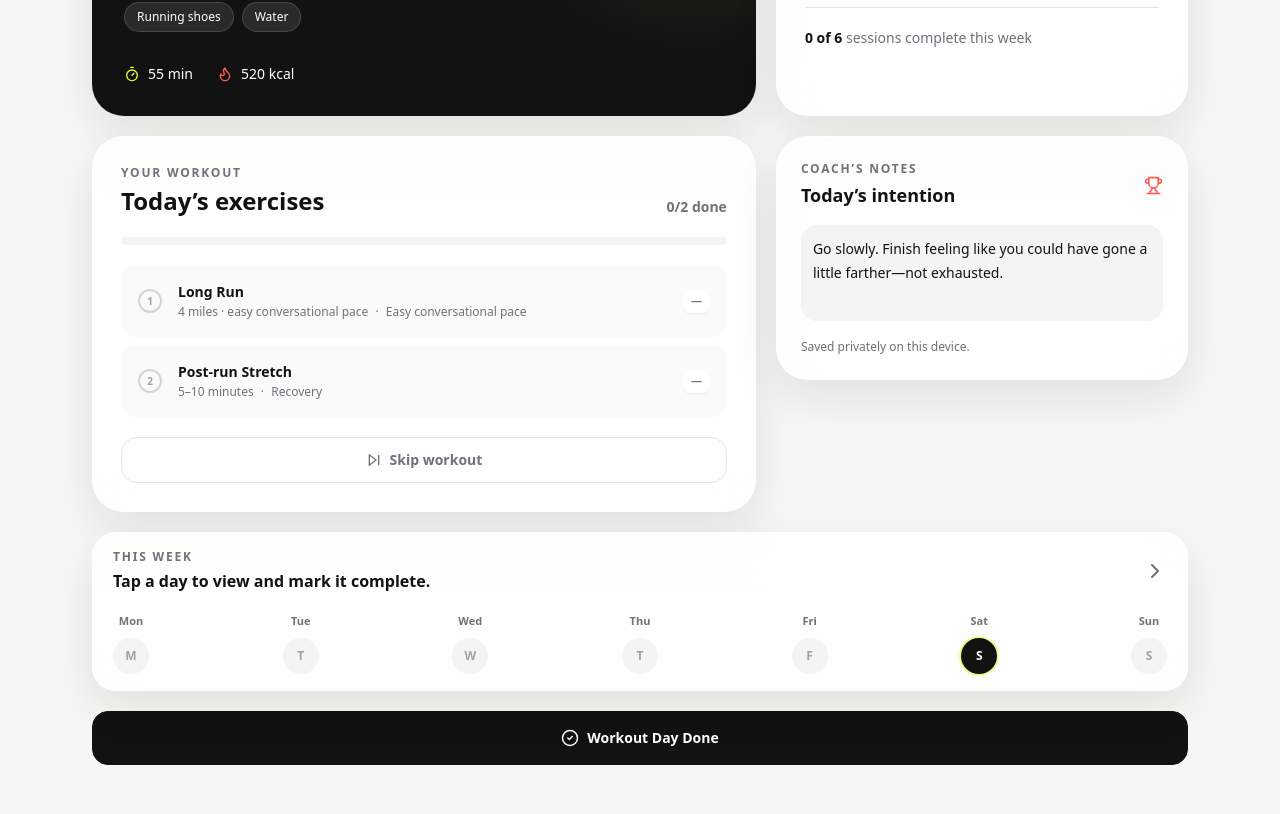
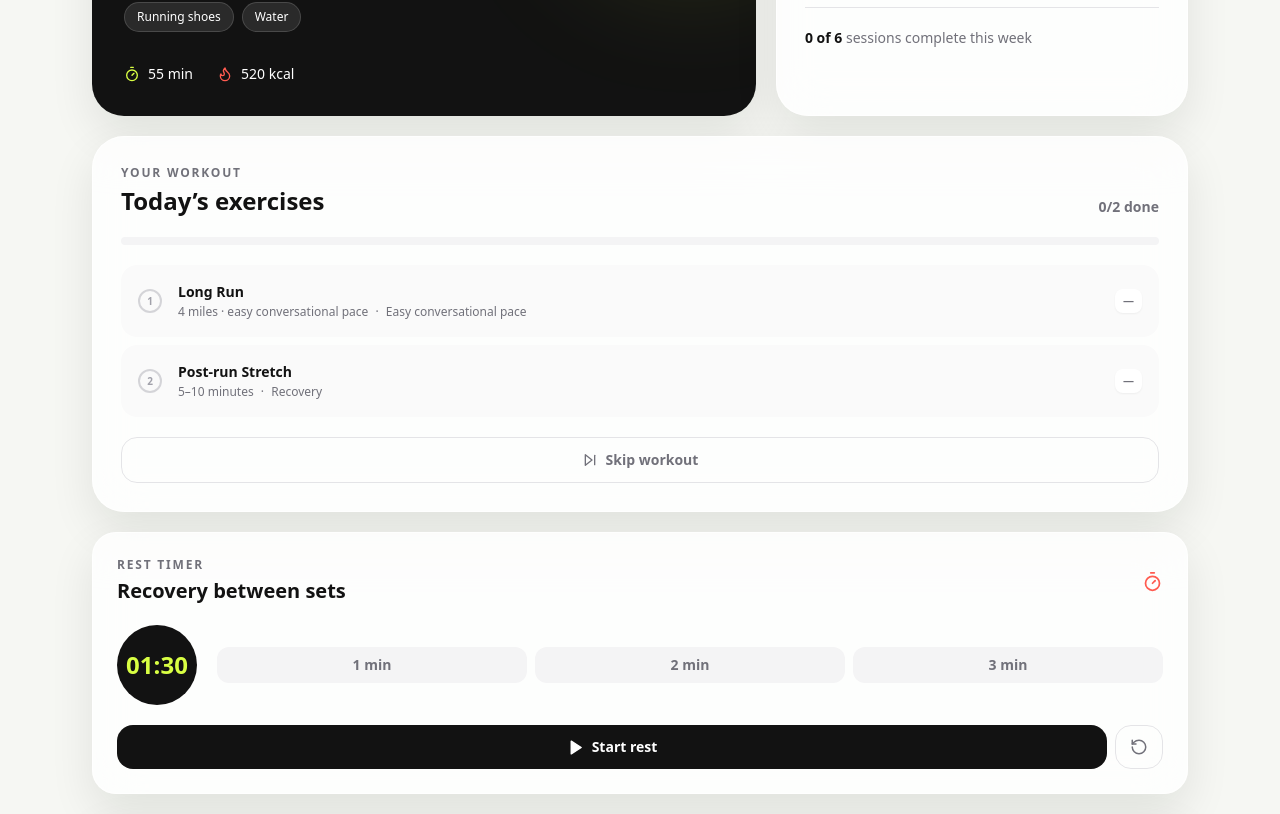
Before and after one commit to MrMikeG/FitnessTracker, a Next.js app: page / in a window 1280 px wide. Shown: the part 306-1120 px from the top of the page. Built offline with nearby package versions, Linux system fonts and the light colour scheme.

Commit message:
Add files via upload

```diff
--- a/app/page.tsx
+++ b/app/page.tsx
@@ -2,7 +2,7 @@
 
 import { useEffect, useState } from 'react'
 import plan from '@/data/training-plan.json'
-import { Check, ChevronLeft, ChevronRight, CircleCheck, Dumbbell, Flame, Moon, Settings2, SkipForward, Sun, Timer, Trophy } from 'lucide-react'
+import { Check, ChevronLeft, ChevronRight, CircleCheck, Dumbbell, Flame, Moon, Pause, Play, RotateCcw, Settings2, SkipForward, Sun, Timer } from 'lucide-react'
 
 type Exercise = (typeof plan.schedule)[keyof typeof plan.schedule]['exercises'][number]
 
@@ -15,7 +15,6 @@ type SavedProgress = {
   completedByDay: Record<string, string[]>
   completedWorkouts: string[]
   skippedDays: string[]
-  notesByWorkout: Record<string, string>
   selectedDayIndex: number
   selectedWeek: number
   dark: boolean
@@ -34,17 +33,24 @@ export default function Home() {
   const [completedByDay, setCompletedByDay] = useState<Record<string, string[]>>({})
   const [completedWorkouts, setCompletedWorkouts] = useState<string[]>([])
   const [skippedDays, setSkippedDays] = useState<string[]>([])
-  const [notesByWorkout, setNotesByWorkout] = useState<Record<string, string>>({})
   const [dark, setDark] = useState(false)
   const [hydrated, setHydrated] = useState(false)
+  const [restPreset, setRestPreset] = useState(90)
+  const [restRemaining, setRestRemaining] = useState(90)
+  const [restRunning, setRestRunning] = useState(false)
 
   const completed = completedByDay[workoutKey] ?? []
   const isWorkoutComplete = completedWorkouts.includes(workoutKey)
   const isSkipped = skippedDays.includes(workoutKey)
   const completedThisWeek = completedWorkouts.filter(key => key.startsWith(`${selectedWeek}-`)).length
-  const notes = notesByWorkout[workoutKey] ?? workout.coachNote
 
   useEffect(() => { document.documentElement.classList.toggle('dark', dark) }, [dark])
+  useEffect(() => {
+    if (!restRunning) return
+    if (restRemaining === 0) { setRestRunning(false); return }
+    const timer = window.setInterval(() => setRestRemaining(seconds => Math.max(0, seconds - 1)), 1000)
+    return () => window.clearInterval(timer)
+  }, [restRemaining, restRunning])
   useEffect(() => {
     try {
       const saved = window.localStorage.getItem(storageKey)
@@ -53,7 +59,6 @@ export default function Home() {
         if (progress.completedByDay) setCompletedByDay(progress.completedByDay)
         if (progress.completedWorkouts) setCompletedWorkouts(progress.completedWorkouts)
         if (progress.skippedDays) setSkippedDays(progress.skippedDays)
-        if (progress.notesByWorkout) setNotesByWorkout(progress.notesByWorkout)
         if (typeof progress.selectedDayIndex === 'number') setSelectedDayIndex(progress.selectedDayIndex)
         if (typeof progress.selectedWeek === 'number') setSelectedWeek(progress.selectedWeek)
         if (typeof progress.dark === 'boolean') setDark(progress.dark)
@@ -63,9 +68,9 @@ export default function Home() {
   }, [])
   useEffect(() => {
     if (!hydrated) return
-    const progress: SavedProgress = { completedByDay, completedWorkouts, skippedDays, notesByWorkout, selectedDayIndex, selectedWeek, dark }
+    const progress: SavedProgress = { completedByDay, completedWorkouts, skippedDays, selectedDayIndex, selectedWeek, dark }
     window.localStorage.setItem(storageKey, JSON.stringify(progress))
-  }, [completedByDay, completedWorkouts, dark, hydrated, notesByWorkout, selectedDayIndex, selectedWeek, skippedDays])
+  }, [completedByDay, completedWorkouts, dark, hydrated, selectedDayIndex, selectedWeek, skippedDays])
 
   const percent = Math.round((completed.length / exercises.length) * 100)
   const toggle = (id: string) => setCompletedByDay(days => {
@@ -82,7 +87,8 @@ export default function Home() {
     setSkippedDays(days => days.filter(day => day !== workoutKey))
   }
   const changeWeek = (direction: number) => setSelectedWeek(week => Math.min(plan.totalWeeks, Math.max(1, week + direction)))
-  const updateNotes = (note: string) => setNotesByWorkout(current => ({ ...current, [workoutKey]: note }))
+  const chooseRestPreset = (seconds: number) => { setRestPreset(seconds); setRestRemaining(seconds); setRestRunning(false) }
+  const restTime = `${String(Math.floor(restRemaining / 60)).padStart(2, '0')}:${String(restRemaining % 60).padStart(2, '0')}`
   return (
     <main className="mx-auto min-h-screen max-w-6xl px-4 pb-28 pt-5 sm:px-7 sm:pt-8">
       <header className="mb-7 flex items-center justify-between">
@@ -107,7 +113,7 @@ export default function Home() {
         </aside>
       </section>
 
-      <section className="mb-5 grid gap-5 lg:grid-cols-[1.45fr_.9fr]">
+      <section className="mb-5">
         <div className="glass rounded-4xl p-5 sm:p-7">
           <div className="flex items-end justify-between"><div><p className="text-xs font-bold uppercase tracking-[.15em] muted">Your workout</p><h2 className="mt-1 text-2xl font-bold">{selectedDayIndex === actualDayIndex ? 'Today’s' : `${workout.day}'s`} exercises</h2></div><span className="text-sm font-semibold text-zinc-500">{isSkipped ? 'Skipped' : isWorkoutComplete ? 'Complete' : `${completed.length}/${exercises.length} done`}</span></div>
           <div className="mt-5 h-2 overflow-hidden rounded-full bg-zinc-100 dark:bg-white/10"><div className="h-full rounded-full bg-lime transition-all duration-500" style={{width: `${percent}%`}}/></div>
@@ -115,9 +121,12 @@ export default function Home() {
           <button onClick={toggleSkip} className={`mt-5 flex w-full items-center justify-center gap-2 rounded-2xl border py-3 text-sm font-semibold transition ${isSkipped ? 'border-coral bg-coral text-white' : 'border-zinc-200 text-zinc-500 hover:border-coral hover:text-coral dark:border-white/10'}`}><SkipForward size={16}/>{isSkipped ? 'Undo skip' : 'Skip workout'}</button>
         </div>
 
-        <div className="space-y-5">
-          <section className="glass rounded-4xl p-6"><div className="flex items-center justify-between"><div><p className="text-xs font-bold uppercase tracking-[.15em] muted">Coach’s notes</p><h3 className="mt-1 text-lg font-bold">Today’s intention</h3></div><Trophy size={19} className="text-coral"/></div><textarea value={notes} onChange={e => updateNotes(e.target.value)} className="mt-4 min-h-24 w-full resize-none rounded-2xl bg-zinc-100 p-3 text-sm leading-6 outline-none ring-lime focus:ring-2 dark:bg-white/5"/><p className="mt-3 text-xs muted">Saved privately on this device.</p></section>
-        </div>
+      </section>
+
+      <section className="glass mb-5 rounded-3xl p-5 sm:p-6">
+        <div className="flex items-center justify-between"><div><p className="text-xs font-bold uppercase tracking-[.15em] muted">Rest timer</p><h2 className="mt-1 text-xl font-bold">Recovery between sets</h2></div><Timer size={21} className="text-coral"/></div>
+        <div className="mt-5 flex items-center gap-5"><div className="grid h-20 w-20 shrink-0 place-items-center rounded-full bg-ink text-2xl font-bold tabular-nums text-lime dark:bg-white dark:text-ink">{restTime}</div><div className="grid flex-1 grid-cols-3 gap-2">{[60, 120, 180].map(seconds => <button key={seconds} onClick={() => chooseRestPreset(seconds)} className={`rounded-xl py-2 text-sm font-bold transition ${restPreset === seconds ? 'bg-lime text-ink' : 'bg-zinc-100 text-zinc-500 hover:bg-zinc-200 dark:bg-white/5 dark:text-zinc-300 dark:hover:bg-white/10'}`}>{seconds / 60} min</button>)}</div></div>
+        <div className="mt-5 grid grid-cols-[1fr_auto] gap-2"><button onClick={() => setRestRunning(running => !running)} className="flex items-center justify-center gap-2 rounded-2xl bg-ink py-3 text-sm font-bold text-white transition hover:scale-[1.01] dark:bg-white dark:text-ink">{restRunning ? <><Pause size={17} fill="currentColor"/> Pause</> : <><Play size={17} fill="currentColor"/> {restRemaining === 0 ? 'Restart timer' : 'Start rest'}</>}</button><button onClick={() => { setRestRemaining(restPreset); setRestRunning(false) }} className="grid w-12 place-items-center rounded-2xl border border-zinc-200 text-zinc-500 transition hover:text-ink dark:border-white/10 dark:hover:text-white" aria-label="Reset rest timer"><RotateCcw size={18}/></button></div>
       </section>
 
       <section className="glass rounded-3xl px-5 py-4"><div className="flex items-center justify-between"><div><p className="text-xs font-bold uppercase tracking-[.15em] muted">This week</p><p className="mt-1 font-bold">Tap a day to view and mark it complete.</p></div><ChevronRight className="muted"/></div><div className="mt-5 flex justify-between">{dayLabels.map((d, i) => { const key = `${selectedWeek}-${weekDayKeys[i]}`; const done = completedWorkouts.includes(key); return <button onClick={() => setSelectedDayIndex(i)} key={`${d}-${i}`} className="flex flex-col items-center gap-2"><span className="text-[11px] font-semibold muted">{dayNames[i]}</span><span className={`grid h-9 w-9 place-items-center rounded-full text-xs font-bold transition ${done ? 'bg-lime text-ink' : i === selectedDayIndex ? 'bg-ink text-white ring-2 ring-lime/60 dark:bg-white dark:text-ink' : 'bg-zinc-100 text-zinc-400 dark:bg-white/5'}`}>{done ? <Check size={15}/> : d}</span></button>})}</div></section>
```
